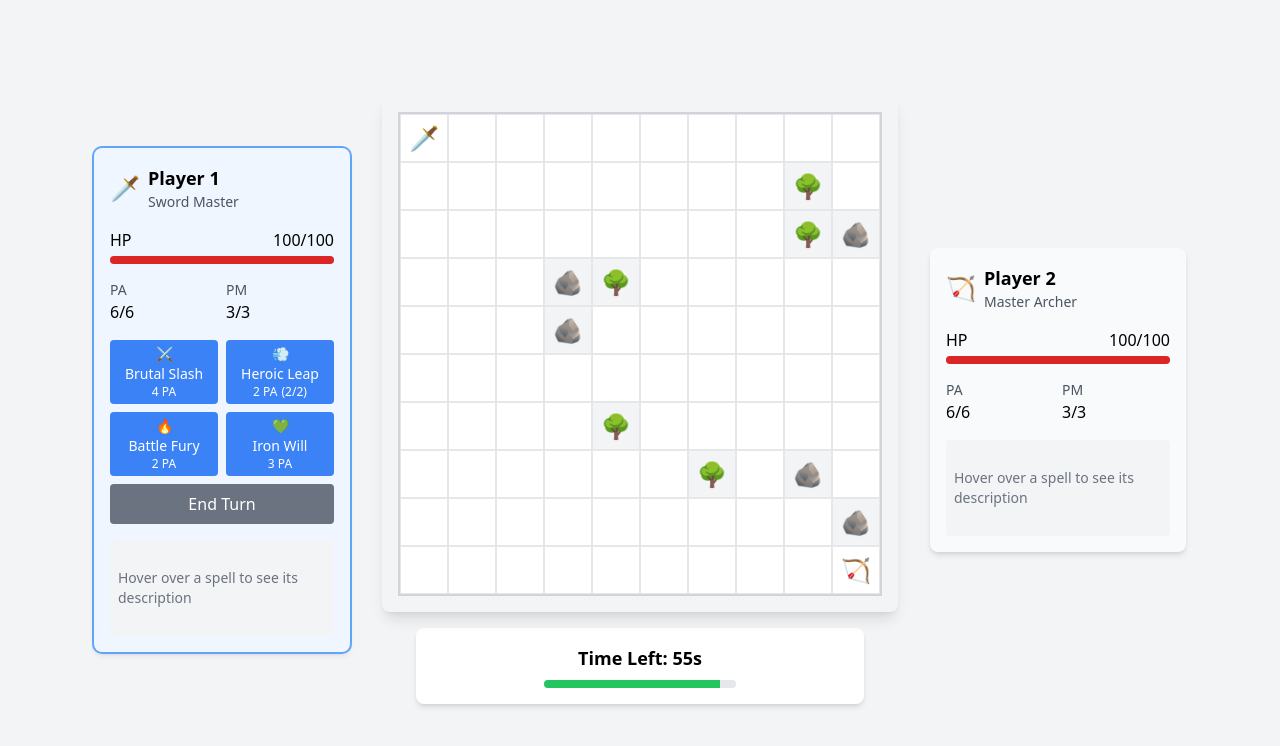
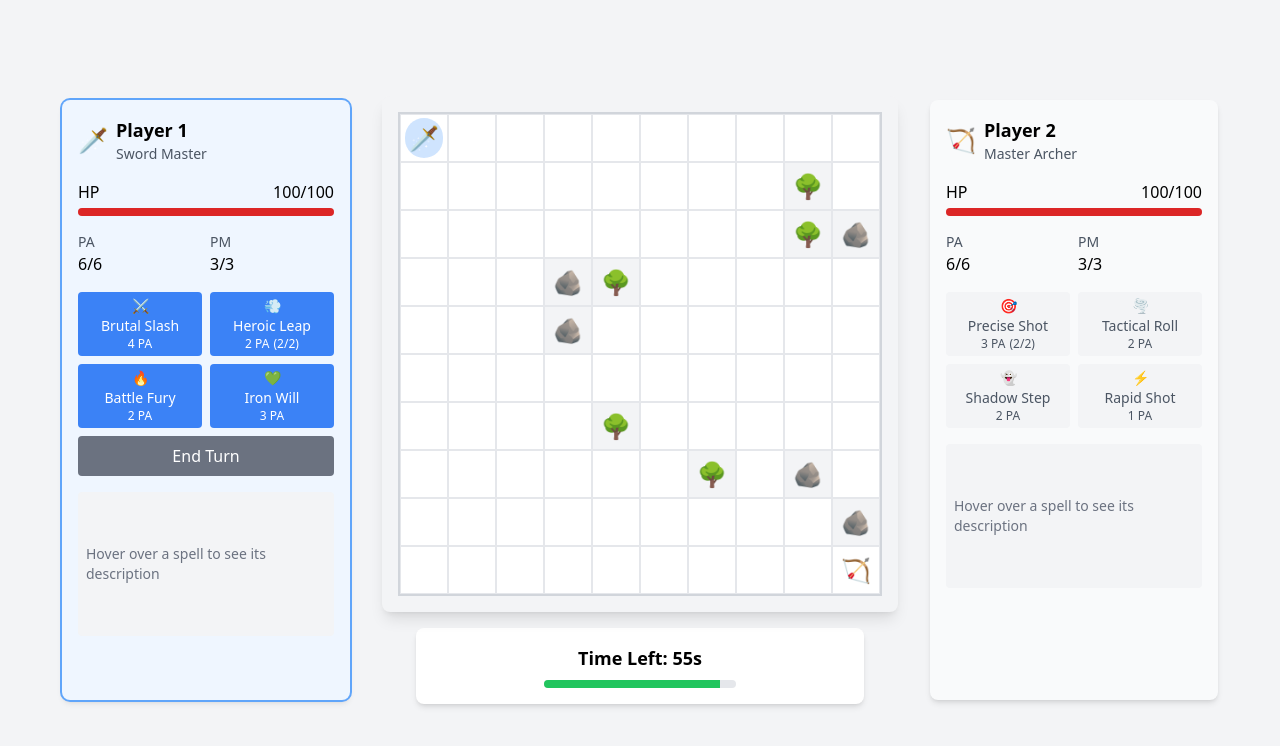
Before and after one commit to vincent38wargnier/dofus-lite, a React (Create React App) app: page / in a window 1280 px wide. Shown: the top 746 px of the page. Built offline with nearby package versions, Linux system fonts and the light colour scheme.

Commit message:
last games fix

```diff
--- a/src/components/game/GameBoard.jsx
+++ b/src/components/game/GameBoard.jsx
@@ -7,6 +7,8 @@ const GameBoard = ({
   players,
   currentPlayer,
   selectedSpell,
+  highlightedCells,
+  damageAnimation,
   path,
   onCellClick,
   onCellHover,
@@ -26,7 +28,7 @@ const GameBoard = ({
   };
 
   const isInPath = (x, y) => {
-    return path.some(pos => pos.x === x && pos.y === y);
+    return path?.some(pos => pos.x === x && pos.y === y);
   };
 
   return (
@@ -47,9 +49,11 @@ const GameBoard = ({
               playerId={getPlayerAtPosition(x, y)}
               isHighlighted={selectedSpell && isInSpellRange(x, y)}
               isInPath={isInPath(x, y)}
-              onClick={() => onCellClick(x, y)}
-              onHover={() => onCellHover(x, y)}
-              onLeave={() => onCellLeave()}
+              currentPlayer={currentPlayer}
+              damageAnimation={damageAnimation}
+              onClick={onCellClick}
+              onHover={onCellHover}
+              onLeave={onCellLeave}
             />
           ))
         )}
--- a/src/components/game/GameCell.jsx
+++ b/src/components/game/GameCell.jsx
@@ -9,10 +9,16 @@ const GameCell = ({
   isHighlighted,
   isInPath,
   damageAnimation,
+  currentPlayer,
   onClick,
   onHover,
   onLeave,
 }) => {
+  const isCurrentPlayer = playerId === currentPlayer;
+  const shouldShowDamageAnimation = damageAnimation &&
+    damageAnimation.position.x === x &&
+    damageAnimation.position.y === y;
+
   const getCellContent = () => {
     if (playerId !== null) {
       return playerId === 0 ? PLAYER_ICONS.PLAYER_1 : PLAYER_ICONS.PLAYER_2;
@@ -29,7 +35,7 @@ const GameCell = ({
       'border border-gray-200',
       'flex items-center justify-center',
       'text-2xl cursor-pointer',
-      'transition-all duration-200',
+      'transition-colors duration-200',
       'relative'
     ];
 
@@ -46,12 +52,6 @@ const GameCell = ({
     return baseClasses.join(' ');
   };
 
-  // Check if this cell should show damage animation
-  const showAnimation = damageAnimation &&
-    damageAnimation.position &&
-    damageAnimation.position.x === x &&
-    damageAnimation.position.y === y;
-
   return (
     <div
       className={getCellStyles()}
@@ -61,11 +61,20 @@ const GameCell = ({
       data-testid={`cell-${x}-${y}`}
     >
       <div className="relative">
-        {getCellContent()}
+        {/* Current player indicator */}
+        {isCurrentPlayer && (
+          <div className="absolute inset-[-4px] bg-blue-400/30 rounded-full" />
+        )}
 
-        {showAnimation && (
-          <div className="absolute -top-8 left-1/2 transform -translate-x-1/2 text-2xl font-bold animate-bounce pointer-events-none" style={{ textShadow: '0 0 3px white' }}>
-            <span className={
+        {/* Cell content */}
+        <div className="relative z-10">
+          {getCellContent()}
+        </div>
+
+        {/* Damage Animation */}
+        {shouldShowDamageAnimation && (
+          <div className="absolute -top-8 left-1/2 transform -translate-x-1/2 text-2xl font-bold animate-damage-popup">
+            <div className={
               damageAnimation.type === 'damage'
                 ? 'text-red-600'
                 : damageAnimation.type === 'heal'
@@ -74,10 +83,9 @@ const GameCell = ({
             }>
               {damageAnimation.type === 'damage'
                 ? `-${damageAnimation.value}`
-                : damageAnimation.type === 'heal'
-                  ? `+${damageAnimation.value}`
-                  : 'Boost!'}
-            </span>
+                : `+${damageAnimation.value}`
+              }
+            </div>
           </div>
         )}
       </div>
--- a/src/components/ui/PlayerInfo.jsx
+++ b/src/components/ui/PlayerInfo.jsx
@@ -1,7 +1,141 @@
 import React, { useState } from 'react';
 import { CLASSES } from '../../utils/classes';
 
-const SpellButton = ({ spell, onSpellSelect, onHover, onLeave, disabled, pa }) => {
+const SpellEffectPreview = ({ spell }) => {
+  if (spell.type === 'hit') {
+    return (
+      <div className="mt-1 bg-gray-800 p-1 rounded text-white text-xs">
+        <div className="text-center mb-1">Range Pattern:</div>
+        <div className="grid grid-cols-7 gap-px">
+          {Array(7).fill().map((_, y) => (
+            <div key={y} className="flex">
+              {Array(7).fill().map((_, x) => {
+                const distance = Math.abs(x - 3) + Math.abs(y - 3);
+                const isInRange = distance <= spell.range;
+                const isCenter = x === 3 && y === 3;
+                return (
+                  <div
+                    key={`${x}-${y}`}
+                    className={`
+                      w-2.5 h-2.5 flex items-center justify-center text-[8px]
+                      ${isCenter ? 'bg-yellow-500' : isInRange ? 'bg-red-500/50' : 'bg-gray-700'}
+                      ${isCenter ? 'text-black' : 'text-white'}
+                    `}
+                  >
+                    {isCenter ? '🎯' : ''}
+                  </div>
+                );
+              })}
+            </div>
+          ))}
+        </div>
+        <div className="mt-1 text-center text-red-400">
+          Damage: {spell.damage}
+        </div>
+      </div>
+    );
+  }
+
+  if (spell.type === 'boostPa' || spell.type === 'boostPm') {
+    const boostType = spell.type === 'boostPa' ? 'PA' : 'PM';
+    const examples = Array(spell.boost).fill('➕');
+    return (
+      <div className="mt-1 bg-gray-800 p-2 rounded text-white text-xs">
+        <div className="flex items-center gap-1">
+          <span>Current {boostType}:</span>
+          {Array(6).fill('⬜').map((box, i) => (
+            <span key={i} className="text-xs">{box}</span>
+          ))}
+        </div>
+        <div className="flex items-center gap-1 text-green-400">
+          <span>Boost:</span>
+          {examples.map((plus, i) => (
+            <span key={i} className="text-green-400">{plus}</span>
+          ))}
+        </div>
+        <div className="mt-1 text-xs text-center text-green-400">
+          +{spell.boost} {boostType} for {spell.duration} turns
+        </div>
+      </div>
+    );
+  }
+
+  if (spell.type === 'heal') {
+    return (
+      <div className="mt-1 bg-gray-800 p-2 rounded text-white text-xs">
+        <div className="flex justify-center gap-1 text-green-400 text-lg">
+          {Array(3).fill('💚').map((heart, i) => (
+            <span key={i} className="animate-pulse">{heart}</span>
+          ))}
+        </div>
+        <div className="mt-1 text-center text-green-400">
+          Restore {spell.healing} HP
+        </div>
+      </div>
+    );
+  }
+
+  if (spell.type === 'teleport') {
+    return (
+      <div className="mt-1 bg-gray-800 p-1 rounded text-white text-xs">
+        <div className="text-center mb-1">Teleport Range:</div>
+        <div className="grid grid-cols-7 gap-px">
+          {Array(7).fill().map((_, y) => (
+            <div key={y} className="flex">
+              {Array(7).fill().map((_, x) => {
+                const distance = Math.abs(x - 3) + Math.abs(y - 3);
+                const isInRange = distance <= spell.range;
+                const isCenter = x === 3 && y === 3;
+                return (
+                  <div
+                    key={`${x}-${y}`}
+                    className={`
+                      w-2.5 h-2.5 flex items-center justify-center text-[8px]
+                      ${isCenter ? 'bg-blue-500' : isInRange ? 'bg-blue-500/30' : 'bg-gray-700'}
+                    `}
+                  >
+                    {isCenter ? '🧙' : ''}
+                  </div>
+                );
+              })}
+            </div>
+          ))}
+        </div>
+        <div className="mt-1 text-center text-blue-400">
+          Range: {spell.range} cells
+        </div>
+      </div>
+    );
+  }
+
+  return null;
+};
+
+const SpellHint = ({ spell }) => {
+  if (!spell) {
+    return (
+      <div className="h-36 p-2 bg-gray-100 rounded mt-2 text-sm text-gray-500 flex items-center justify-center">
+        Hover over a spell to see its description
+      </div>
+    );
+  }
+
+  return (
+    <div className="h-36 p-2 bg-gray-100 rounded mt-2">
+      <div className="text-sm">
+        <div className="flex items-center gap-2 mb-1">
+          <span className="text-lg">{spell.emoji}</span>
+          <span className="font-bold">{spell.name}</span>
+        </div>
+        <div className="text-gray-600 text-xs mb-1">{spell.description}</div>
+
+        <SpellEffectPreview spell={spell} />
+      </div>
+    </div>
+  );
+};
+
+const SpellButton = ({ spell, onSpellSelect, onHover, onLeave, disabled, pa, isActiveTurn }) => {
   const isOnCooldown = spell.cooldownLeft > 0;
   const noUsesLeft = spell.usesLeft <= 0;
   const cantAfford = pa < spell.pa;
@@ -9,16 +143,18 @@ const SpellButton = ({ spell, onSpellSelect, onHover, onLeave, disabled, pa }) =
 
   return (
     <button
-      onClick={() => !isDisabled && onSpellSelect(spell)}
+      onClick={() => !isDisabled && isActiveTurn && onSpellSelect(spell)}
       onMouseEnter={() => onHover(spell)}
       onMouseLeave={onLeave}
-      disabled={isDisabled}
+      disabled={disabled}
       className={`
         px-2 py-1 rounded text-sm relative
         transition-all duration-200
-        ${isDisabled
+        ${isActiveTurn
+          ? isDisabled
             ? 'bg-gray-200 text-gray-400 cursor-not-allowed'
-          : 'bg-blue-500 text-white hover:bg-blue-600'}
+            : 'bg-blue-500 text-white hover:bg-blue-600'
+          : 'bg-gray-100 text-gray-600'}
       `}
     >
       <div className="flex flex-col items-center">
@@ -32,7 +168,7 @@ const SpellButton = ({ spell, onSpellSelect, onHover, onLeave, disabled, pa }) =
             <span>({spell.usesLeft}/{spell.usesPerTurn})</span>
           )}
         </div>
-        {isOnCooldown && (
+        {isOnCooldown && isActiveTurn && (
           <div className="absolute inset-0 bg-black/50 flex items-center justify-center rounded">
             <span className="text-white font-bold text-lg">
               {spell.cooldownLeft}
@@ -44,60 +180,22 @@ const SpellButton = ({ spell, onSpellSelect, onHover, onLeave, disabled, pa }) =
   );
 };
 
-const SpellHint = ({ spell }) => {
-  if (!spell) {
-    return (
-      <div className="h-24 p-2 bg-gray-100 rounded mt-2 text-sm text-gray-500 flex items-center justify-center">
-        Hover over a spell to see its description
-      </div>
-    );
-  }
-
-  return (
-    <div className="h-24 p-2 bg-gray-100 rounded mt-2">
-      <div className="text-sm space-y-1">
-        <div className="flex items-center gap-2">
-          <span className="text-lg">{spell.emoji}</span>
-          <span className="font-bold">{spell.name}</span>
-        </div>
-        <div className="text-gray-600">{spell.description}</div>
-        <div className="flex flex-wrap gap-2 text-xs text-gray-700">
-          <div>Cost: {spell.pa} PA</div>
-          <div>Range: {spell.range} cells</div>
-          {spell.damage && <div>Damage: {spell.damage}</div>}
-          {spell.healing && <div>Healing: {spell.healing}</div>}
-          {spell.boost && (
-            <div>
-              Boost: +{spell.boost} {spell.type === 'boostPa' ? 'PA' : 'PM'}
-              {spell.duration > 1 && ` for ${spell.duration} turns`}
-            </div>
-          )}
-          {spell.usesPerTurn > 1 && (
-            <div className="text-blue-600">{spell.usesPerTurn}x per turn</div>
-          )}
-          {spell.cooldown > 0 && (
-            <div className="text-red-600">{spell.cooldown} turns cooldown</div>
-          )}
-        </div>
-      </div>
-    </div>
-  );
-};
-
 const PlayerInfo = ({ player, isActive, onSpellSelect, onEndTurn, disabled }) => {
   const [hoveredSpell, setHoveredSpell] = useState(null);
   const playerClass = CLASSES[player.class];
-
   const isDead = player.hp <= 0;
 
   return (
     <div
-      className={`p-4 rounded-lg shadow-md w-64 transition-all duration-300
+      className={`
+        p-4 rounded-lg shadow-md w-72 min-h-[600px] flex flex-col
+        transition-all duration-300
         ${isActive ? 'bg-blue-50 ring-2 ring-blue-400' : 'bg-gray-50'}
         ${isDead ? 'opacity-50' : ''}
         ${disabled ? 'pointer-events-none' : ''}
       `}
     >
+      {/* Header */}
       <div className="flex items-center gap-2 mb-4">
         <span className="text-2xl">
           {playerClass.icon}
@@ -117,7 +215,7 @@ const PlayerInfo = ({ player, isActive, onSpellSelect, onEndTurn, disabled }) =>
         </div>
       </div>
 
-      <div className="space-y-4">
+      <div className="space-y-4 flex-grow">
         {/* HP Bar */}
         <div>
           <div className="flex justify-between mb-1">
@@ -138,7 +236,7 @@ const PlayerInfo = ({ player, isActive, onSpellSelect, onEndTurn, disabled }) =>
             <div className="text-sm text-gray-600">PA</div>
             <div className="font-medium flex items-center gap-1">
               {player.pa}/6
-              {player.activeBuffs.some(buff => buff.type === 'pa') && (
+              {player.activeBuffs?.some(buff => buff.type === 'pa') && (
                 <span className="text-green-500 text-xs">
                   +{player.activeBuffs.reduce((acc, buff) =>
                     buff.type === 'pa' ? acc + buff.value : acc, 0
@@ -151,7 +249,7 @@ const PlayerInfo = ({ player, isActive, onSpellSelect, onEndTurn, disabled }) =>
             <div className="text-sm text-gray-600">PM</div>
             <div className="font-medium flex items-center gap-1">
               {player.pm}/3
-              {player.activeBuffs.some(buff => buff.type === 'pm') && (
+              {player.activeBuffs?.some(buff => buff.type === 'pm') && (
                 <span className="text-green-500 text-xs">
                   +{player.activeBuffs.reduce((acc, buff) =>
                     buff.type === 'pm' ? acc + buff.value : acc, 0
@@ -163,7 +261,7 @@ const PlayerInfo = ({ player, isActive, onSpellSelect, onEndTurn, disabled }) =>
         </div>
 
         {/* Active Buffs */}
-        {player.activeBuffs.length > 0 && (
+        {player.activeBuffs && player.activeBuffs.length > 0 && (
           <div className="text-xs text-gray-600">
             Active Buffs:
             <div className="flex flex-wrap gap-1 mt-1">
@@ -176,8 +274,7 @@ const PlayerInfo = ({ player, isActive, onSpellSelect, onEndTurn, disabled }) =>
           </div>
         )}
 
-        {/* Spells */}
-        {isActive && !isDead && (
+        {/* Spells - Now always visible */}
         <div className="space-y-2">
           <div className="grid grid-cols-2 gap-2">
             {player.spells.map((spell) => (
@@ -189,10 +286,12 @@ const PlayerInfo = ({ player, isActive, onSpellSelect, onEndTurn, disabled }) =>
                 onHover={() => setHoveredSpell(spell)}
                 onLeave={() => setHoveredSpell(null)}
                 disabled={disabled}
+                isActiveTurn={isActive && !isDead}
               />
             ))}
           </div>
 
+          {isActive && !isDead && (
             <button
               onClick={onEndTurn}
               disabled={disabled}
@@ -205,8 +304,8 @@ const PlayerInfo = ({ player, isActive, onSpellSelect, onEndTurn, disabled }) =>
             >
               End Turn
             </button>
+          )}
         </div>
-        )}
 
         <SpellHint spell={hoveredSpell} />
       </div>
--- a/tailwind.config.js
+++ b/tailwind.config.js
@@ -6,19 +6,27 @@ module.exports = {
   theme: {
     extend: {
       keyframes: {
-        'bounce': {
-          '0%, 100%': {
-            transform: 'translateY(-100%)',
-            animationTimingFunction: 'cubic-bezier(0.8, 0, 1, 1)'
+        'damage-popup': {
+          '0%': {
+            opacity: '0',
+            transform: 'translate(-50%, 0)'
           },
-          '50%': {
-            transform: 'translateY(-150%)',
-            animationTimingFunction: 'cubic-bezier(0, 0, 0.2, 1)'
+          '15%': {
+            opacity: '1',
+            transform: 'translate(-50%, -20px)'
+          },
+          '85%': {
+            opacity: '1',
+            transform: 'translate(-50%, -20px)'
+          },
+          '100%': {
+            opacity: '0',
+            transform: 'translate(-50%, -20px)'
           }
         }
       },
       animation: {
-        'bounce': 'bounce 1s infinite'
+        'damage-popup': 'damage-popup 5s ease-out forwards'
       }
     },
   },
```
Also changed, not shown: src/hooks/useGameState.js (+8 -1 lines). Lines whose indentation alone changed are shown as unchanged.
